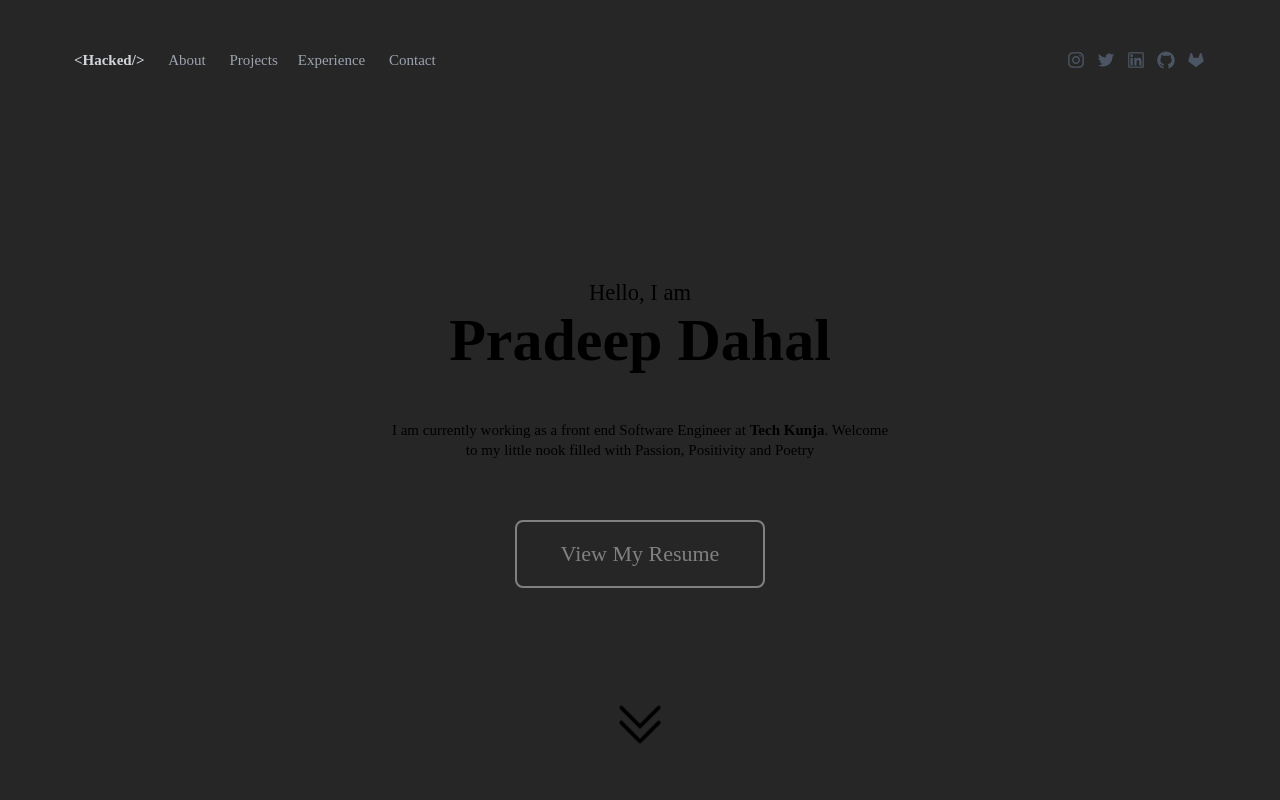
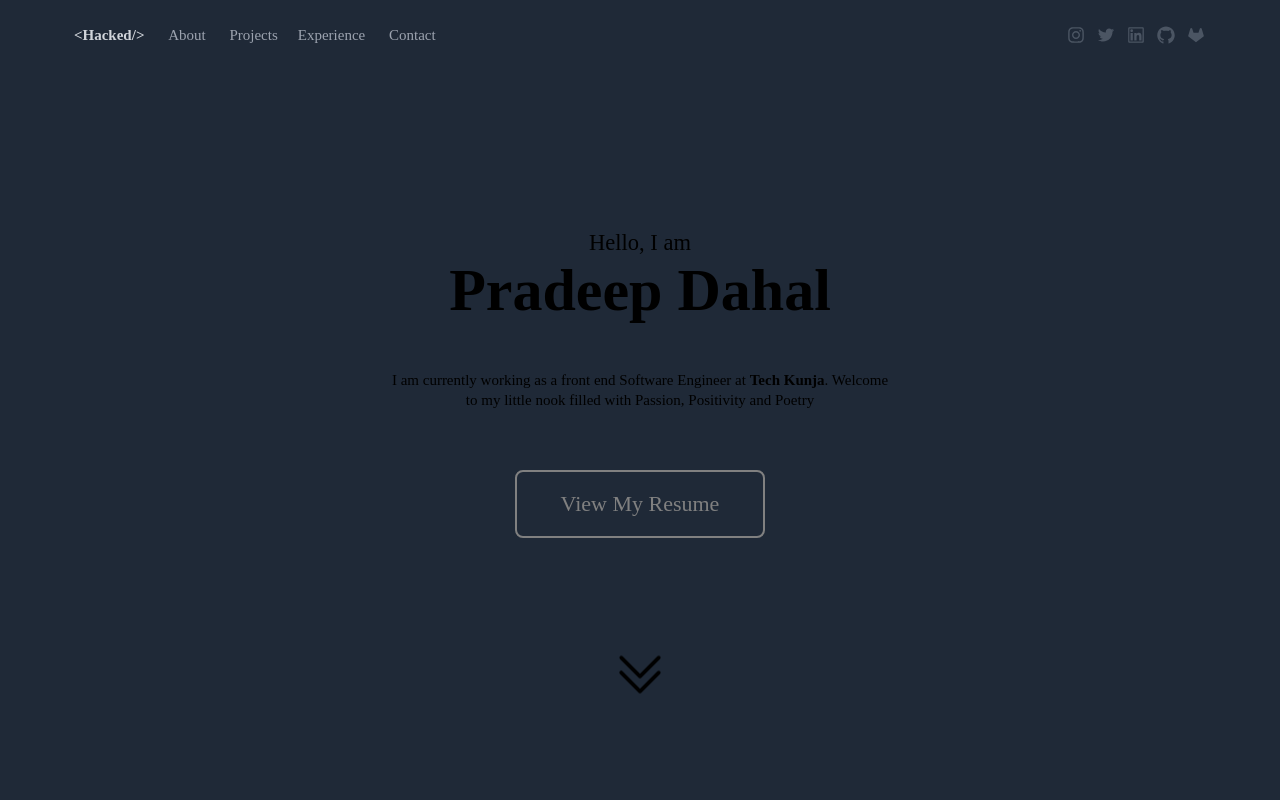
Before and after one commit to dhlpradip/portfolio, a Next.js app: page / in a window 1280 px wide. Shown: the top 800 px of the page. Built offline with nearby package versions, Linux system fonts and the light colour scheme.

Commit message:
Updated theme color discrepency, updated resume

```diff
--- a/components/ContainerBlock.js
+++ b/components/ContainerBlock.js
@@ -47,7 +47,7 @@ export default function ContainerBlock({ children, ...customMeta }) {
           <meta property="article:published_time" content={meta.date} />
         )}
       </Head>
-      <main className="dark:bg-gray-800 w-full">
+      <main className="bg-gray-800 w-full">
         <Navbar />
         <div>{children}</div>
         <Footer />
--- a/components/Hero.js
+++ b/components/Hero.js
@@ -13,7 +13,7 @@ const Hero = () => {
             <PText>I am currently working as a front end Software Engineer at <a href="https://techkunja.com" className="font-semibold">Tech Kunja</a>. Welcome to my little nook filled with Passion, Positivity and Poetry</PText>
             <div className="mt-16 hover:animate-pulse">
             <Button btnText="View My Resume"  outline
-            btnLink="https://drive.google.com/file/d/14U7nQCSYyQd7tsuEWtrVHt9p5RGZVt95/view?usp=sharing" blank />
+            btnLink="https://drive.google.com/file/d/1hZPvPEkjdV0MuLVNkvDwW1xU2VKPfF1h/view?usp=sharing" blank />
             </div>
             </div>
             <Link className="flex justify-center mt-48" href="#about">
--- a/components/Navbar.js
+++ b/components/Navbar.js
@@ -16,9 +16,8 @@ export default function Navbar() {
   }, []);
 
   return (
-    <div className="container sticky top-0 max-w-6xl  mx-auto px-4 py-8 md:py-20" style={{backgroundColor: "#262626", zIndex:'100000'}}>
+    <div className="container sticky top-0 max-w-6xl  mx-auto px-4 pt-8 pb-3 md:py-10 bg-gray-800 " style={{ zIndex:'100000'}}>
       <div className="flex  md:flex-row justify-between items-center">
-
         <div className="space-x-8 hidden md:block">
         <Link
             href="/"
```
Also changed, not shown: 1 other file (tests, documents, lock files or other folders).
